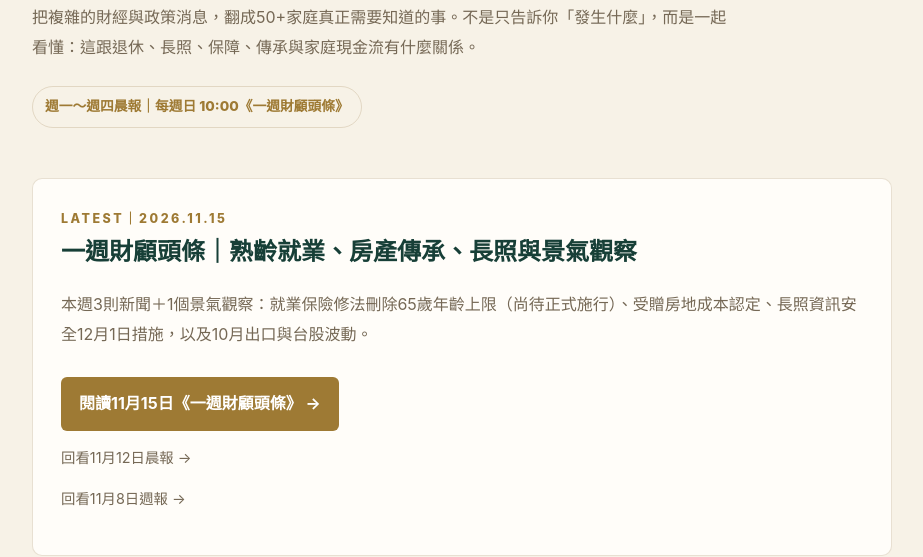
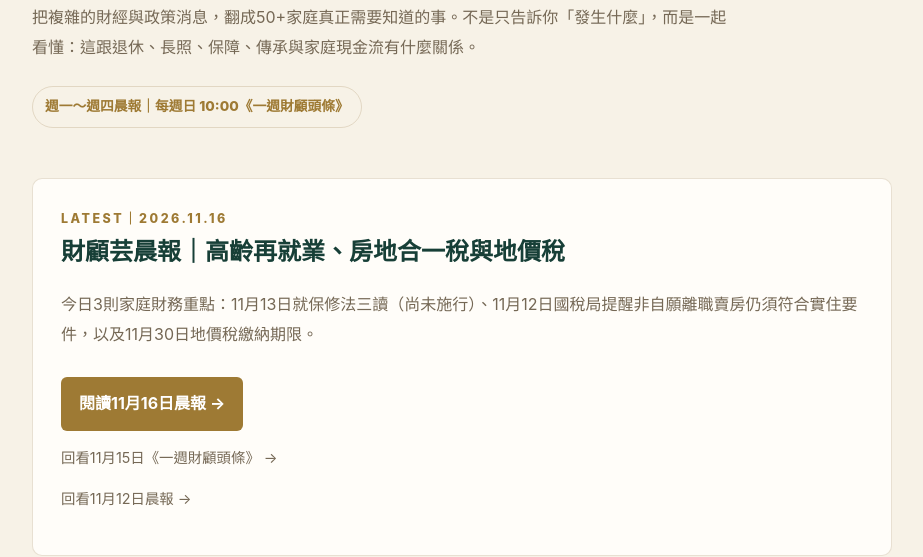
Before and after one commit to angie26501-lgtm/yunplan, a plain HTML site: page morning/index.html in a window 1280 px wide. Shown: the part 251-808 px from the top of the page, without its empty margins (178-1101 px from the left). Drawn offline with Linux system fonts and the light colour scheme.

Commit message:
更新2026-11-16財顧芸晨報導向：morning/index.html

```diff
--- a/morning/index.html
+++ b/morning/index.html
@@ -15,7 +15,7 @@
 <header class="top"><div class="wrap"><a class="brand" href="/">財顧芸｜50+人生選擇權</a><a class="back" href="/">回首頁 →</a></div></header>
 <main>
 <section class="hero"><div class="wrap"><div class="eyebrow">FINANCIAL BRIEF</div><h1>財顧芸晨報</h1><p>把複雜的財經與政策消息，翻成50+家庭真正需要知道的事。不是只告訴你「發生什麼」，而是一起看懂：這跟退休、長照、保障、傳承與家庭現金流有什麼關係。</p><span class="badge">週一～週四晨報｜每週日 10:00《一週財顧頭條》</span></div></section>
-<section class="wrap"><div class="latest"><div class="eyebrow">LATEST｜2026.11.15</div><h2>一週財顧頭條｜熟齡就業、房產傳承、長照與景氣觀察</h2><p>本週3則新聞＋1個景氣觀察：就業保險修法刪除65歲年齡上限（尚待正式施行）、受贈房地成本認定、長照資訊安全12月1日措施，以及10月出口與台股波動。</p><a class="btn" href="/morning/weekly-2026-11-15.html">閱讀11月15日《一週財顧頭條》 →</a><p style="font-size:.9rem"><a href="/morning/2026-11-12.html">回看11月12日晨報 →</a></p><p style="font-size:.9rem"><a href="/morning/weekly-2026-11-08.html">回看11月8日週報 →</a></p></div></section>
+<section class="wrap"><div class="latest"><div class="eyebrow">LATEST｜2026.11.16</div><h2>財顧芸晨報｜高齡再就業、房地合一稅與地價稅</h2><p>今日3則家庭財務重點：11月13日就保修法三讀（尚未施行）、11月12日國稅局提醒非自願離職賣房仍須符合實住要件，以及11月30日地價稅繳納期限。</p><a class="btn" href="/morning/2026-11-16.html">閱讀11月16日晨報 →</a><p style="font-size:.9rem"><a href="/morning/weekly-2026-11-15.html">回看11月15日《一週財顧頭條》 →</a></p><p style="font-size:.9rem"><a href="/morning/2026-11-12.html">回看11月12日晨報 →</a></p></div></section>
 <section class="section"><div class="wrap"><h2>每一期都回答三件事</h2><div class="grid"><div class="card"><b>01｜發生什麼</b>挑選真正會影響退休家庭決策的政策、制度與重要變化。</div><div class="card"><b>02｜跟我有什麼關係</b>把新聞翻成家庭語言：現金流、保障、照顧責任、資產安排可能受到什麼影響。</div><div class="card"><b>03｜下一步可以做什麼</b>每則都留下一個可立即盤點、討論或查核的家庭行動。</div></div></div></section>
 <section class="wrap"><div class="funnel"><div class="eyebrow">NEXT STEP</div><h2>看懂消息之後，更重要的是回到你自己的家庭。</h2><p>每個人的退休現金流、保單、房產、長照責任與傳承安排都不同。晨報與週報提供的是觀念與提醒；真正的規劃，要回到你的數字與家庭情境。</p><a class="btn line" href="https://lin.ee/ODLCoJB" target="_blank" rel="noopener">加入財顧芸LINE@｜預約一對一家庭財務盤點</a></div></section>
 </main>
```
